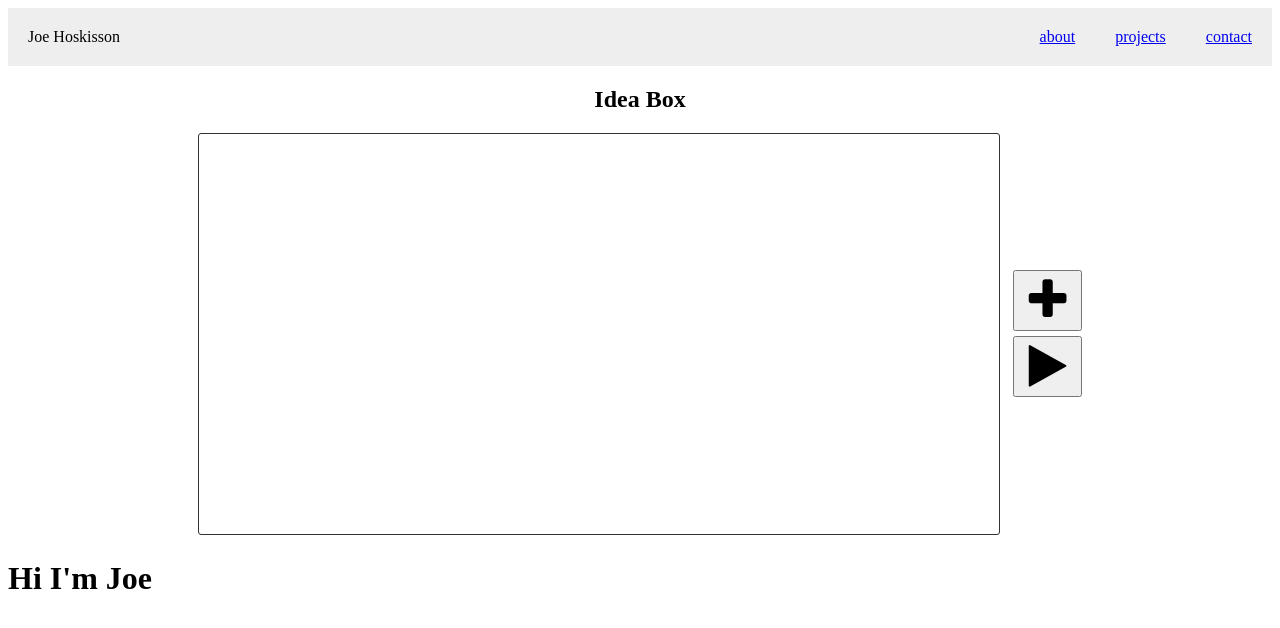
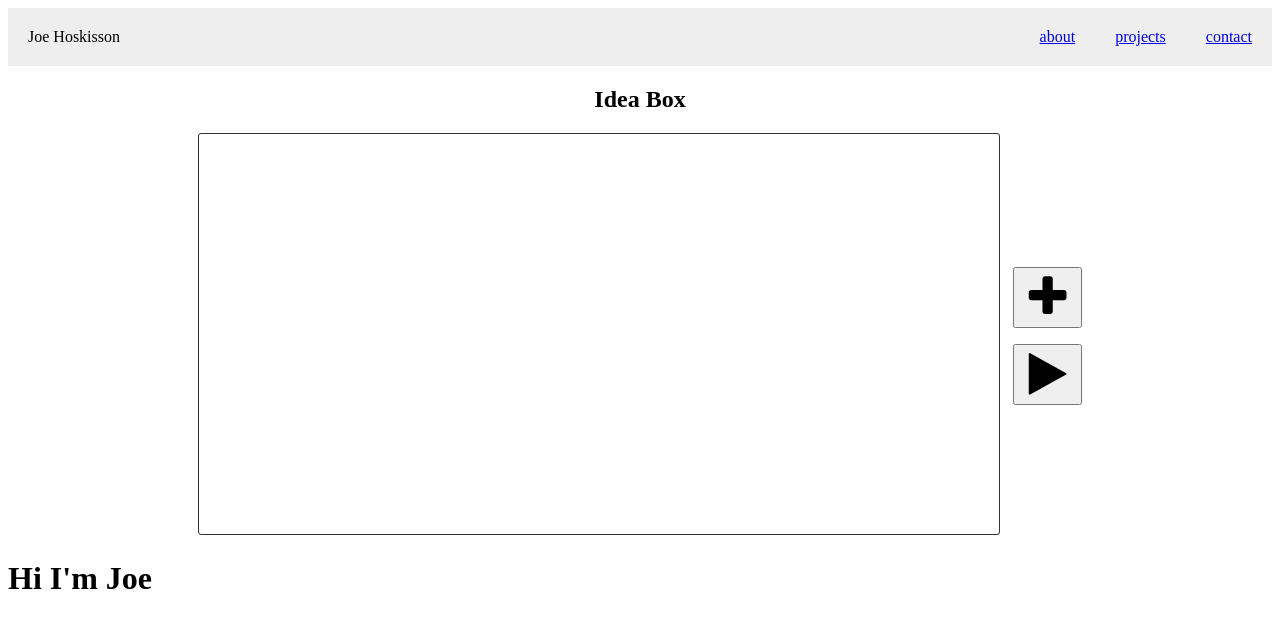
Before and after one commit to joevus/portfolio-ideabox, a React (Create React App) app: page / in a window 1280 px wide. Shown: the top 628 px of the page. Built offline with nearby package versions, Linux system fonts and the light colour scheme.

Commit message:
increased margin between buttons.

```diff
--- a/src/css/index.css
+++ b/src/css/index.css
@@ -84,7 +84,8 @@ with its grid intact but not with justify-items:center on it*/
   .toolbar button {
     /*display: block;*/
     margin-left: 15px;
-    margin-bottom: 5px;
+    margin-top: 8px;
+    margin-bottom: 8px;
     font-size: 3em;
   }
 }
```
